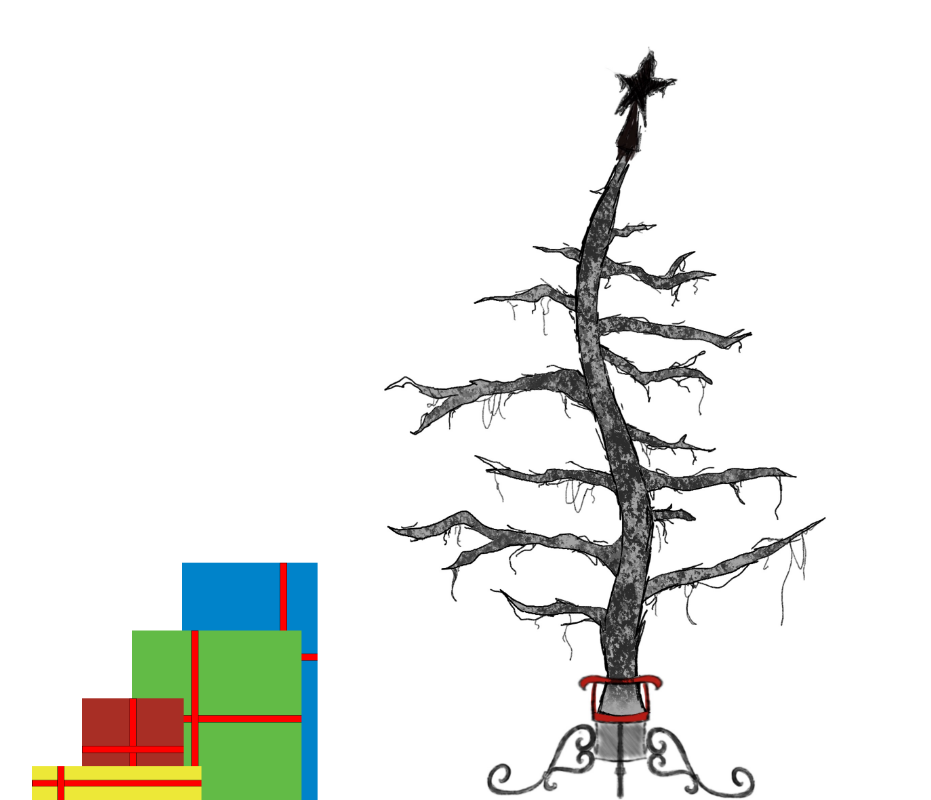
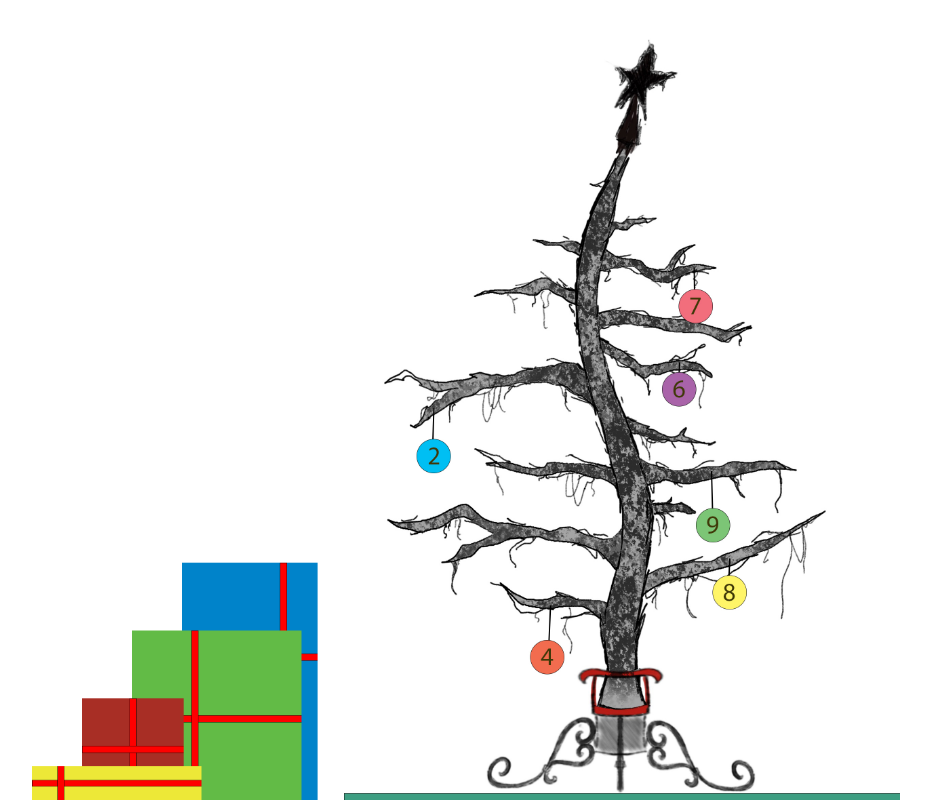
Before and after one commit to kmorel/escape-room-christmas-vacation, a plain HTML site: page tree/index.html in a window 1280 px wide. Shown: the whole page, without its empty margins (18-949 px from the left). Drawn offline with Linux system fonts and the light colour scheme.

Commit message:
Add baubles to tree

```diff
--- a/tree/index.html
+++ b/tree/index.html
@@ -19,7 +19,7 @@
       left: 0;
       width: 100%;
       height: 100%;
-      background: url('tree.jpeg') no-repeat center center/cover;
+      background: url('tree.jpg') no-repeat center center/cover;
       background-size: contain;
       background-color: #FFF;
     }
```
Also changed, not shown: tree/tree-original.jpeg (renamed from tree/tree.jpeg), tree/tree.jpg (added), 1 other file.
